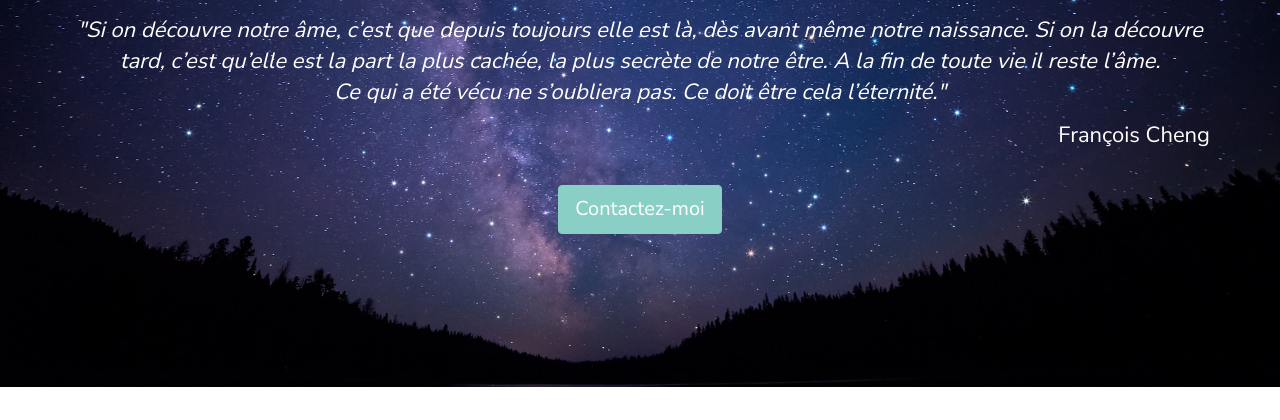
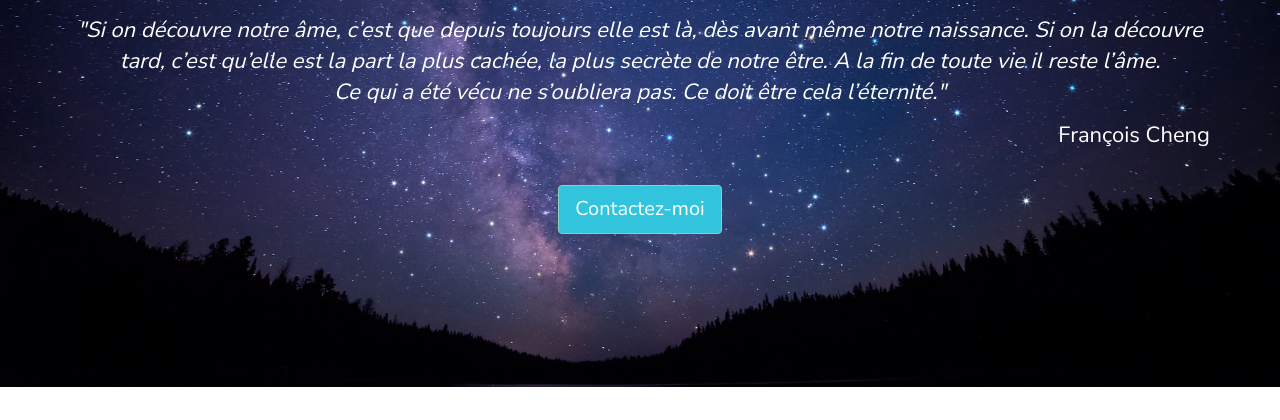
Before and after one commit to claraselles/landing-tarologue, a plain HTML site: page index.html in a window 1280 px wide. In both pictures the pointer is over the link "Contactez-moi". Shown: the part 380-800 px from the top of the page. Drawn offline with Linux system fonts and the light colour scheme.

Commit message:
Fix btn hover

```diff
--- a/style.css
+++ b/style.css
@@ -106,3 +106,7 @@
 h2::after {
   background-color: #33c4dd;
 }
+
+#btn-to-contact:hover {
+    background-color: #33c4dd;
+}
```
